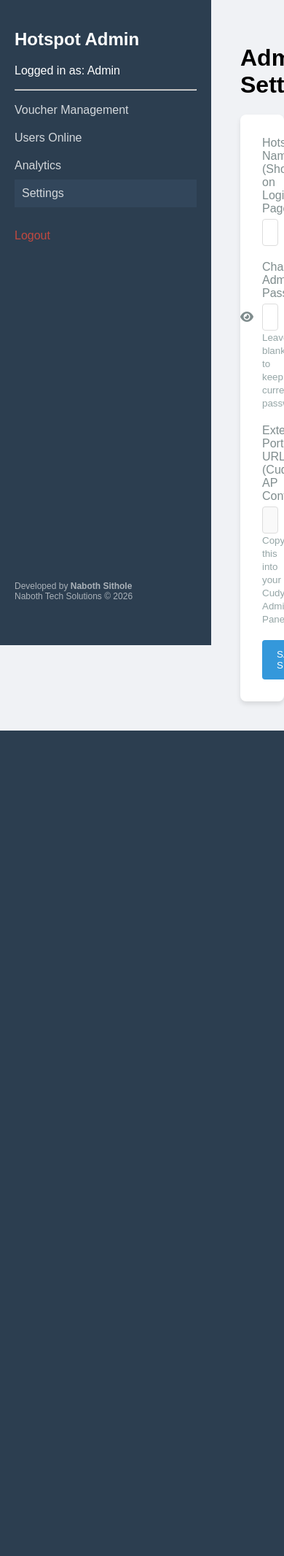
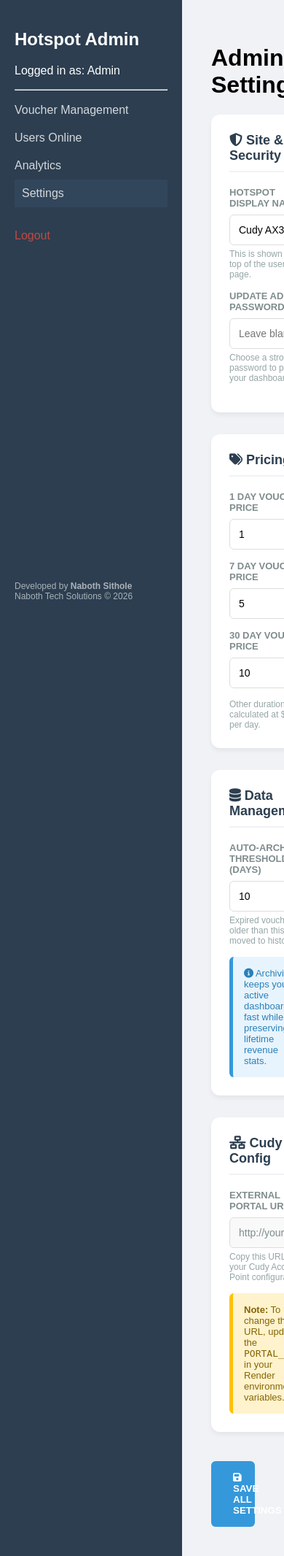
Before and after one commit to nabothsithole/cudy-hotspot, a Flask app: page /admin/settings in a window 390 px wide. Shown: the whole page at 73% size. Before the commit the page ends 1001 px from the top, so only its background shows below. Run offline with Flask 3, Linux system fonts and the light colour scheme; the visitor is signed in with stand-in values (Sample User, id 1); data comes from the database, SQL or seed files in the repository; parts of the project's set-up code (start-up, migrations or seed data) failed here and were passed over.

Commit message:
Enhance mobile responsiveness across all admin pages and update settings layout

```diff
--- a/app.py
+++ b/app.py
@@ -28,10 +28,14 @@ def get_db_conn():
 
 # --- HELPER: PRICING ---
 def get_voucher_price(duration):
-    if duration == 1: return 1
-    if duration == 7: return 5
-    if duration == 30: return 10
-    return duration # $1 per day for any other duration
+    p1 = float(get_setting('price_1d', 1))
+    p7 = float(get_setting('price_7d', 5))
+    p30 = float(get_setting('price_30d', 10))
+
+    if duration == 1: return p1
+    if duration == 7: return p7
+    if duration == 30: return p30
+    return duration # Default $1 per day
 
 # --- DATABASE SETUP ---
 def init_db():
@@ -86,7 +90,11 @@ def init_db():
     default_settings = {
         'hotspot_name': os.getenv('HOTSPOT_NAME', 'Cudy AX3000 Hotspot'),
         'admin_password_hash': bcrypt.generate_password_hash(os.getenv('ADMIN_PASSWORD', 'naboth123')).decode('utf-8'),
-        'portal_url': os.getenv('PORTAL_URL', 'http://your-server-ip:5000/login')
+        'portal_url': os.getenv('PORTAL_URL', 'http://your-server-ip:5000/login'),
+        'price_1d': '1',
+        'price_7d': '5',
+        'price_30d': '10',
+        'cleanup_days': '10'
     }
 
     for key, value in default_settings.items():
@@ -198,11 +206,12 @@ def cleanup_expired_vouchers():
     # 1. Mark active vouchers as expired
     c.execute("UPDATE vouchers SET status='expired' WHERE status='active' AND expires_at < ?", (now,))
 
-    # 2. Archive vouchers expired for more than 10 days
-    ten_days_ago = (now - timedelta(days=10)).strftime("%Y-%m-%d %H:%M:%S.%f")
+    # 2. Archive vouchers expired for more than X days
+    days = int(get_setting('cleanup_days', 10))
+    threshold = (now - timedelta(days=days)).strftime("%Y-%m-%d %H:%M:%S.%f")
 
-    # Select expired vouchers older than 10 days
-    c.execute("SELECT * FROM vouchers WHERE status='expired' AND expires_at < ?", (ten_days_ago,))
+    # Select expired vouchers older than threshold
+    c.execute("SELECT * FROM vouchers WHERE status='expired' AND expires_at < ?", (threshold,))
     to_archive = c.fetchall()
 
     for v in to_archive:
@@ -469,10 +478,18 @@ def admin_settings():
     if request.method == 'POST':
         hotspot_name = request.form.get('hotspot_name')
         new_password = request.form.get('password')
+        price_1d = request.form.get('price_1d')
+        price_7d = request.form.get('price_7d')
+        price_30d = request.form.get('price_30d')
+        cleanup_days = request.form.get('cleanup_days')
 
         conn = get_db_conn()
         c = conn.cursor()
         c.execute("UPDATE settings SET value=? WHERE key='hotspot_name'", (hotspot_name,))
+        c.execute("UPDATE settings SET value=? WHERE key='price_1d'", (price_1d,))
+        c.execute("UPDATE settings SET value=? WHERE key='price_7d'", (price_7d,))
+        c.execute("UPDATE settings SET value=? WHERE key='price_30d'", (price_30d,))
+        c.execute("UPDATE settings SET value=? WHERE key='cleanup_days'", (cleanup_days,))
 
         if new_password and len(new_password) > 0:
             new_hash = bcrypt.generate_password_hash(new_password).decode('utf-8')
@@ -485,7 +502,11 @@ def admin_settings():
 
     settings = {
         'hotspot_name': get_setting('hotspot_name'),
-        'portal_url': get_setting('portal_url')
+        'portal_url': get_setting('portal_url'),
+        'price_1d': get_setting('price_1d', '1'),
+        'price_7d': get_setting('price_7d', '5'),
+        'price_30d': get_setting('price_30d', '10'),
+        'cleanup_days': get_setting('cleanup_days', '10')
     }
     return render_template('admin_settings.html', settings=settings)
 
--- a/templates/admin_settings.html
+++ b/templates/admin_settings.html
@@ -5,19 +5,33 @@
     <link rel="stylesheet" href="https://cdnjs.cloudflare.com/ajax/libs/font-awesome/6.4.0/css/all.min.css">
     <style>
         body { font-family: sans-serif; background: #f0f2f5; margin: 0; display: flex; }
-        .sidebar { width: 250px; background: #2c3e50; color: white; height: 100vh; padding: 20px; }
-        .main { flex: 1; padding: 40px; overflow-y: auto; }
+        .sidebar { width: 250px; background: #2c3e50; color: white; min-height: 100vh; padding: 20px; box-sizing: border-box; }
         .sidebar a { color: white; text-decoration: none; display: block; padding: 10px 0; opacity: 0.8; }
         .sidebar a:hover { opacity: 1; background: #34495e; padding-left: 10px; transition: 0.3s; }
-        .settings-card { background: white; padding: 30px; border-radius: 8px; box-shadow: 0 4px 6px rgba(0,0,0,0.1); max-width: 500px; }
-        .form-group { margin-bottom: 20px; }
-        label { display: block; margin-bottom: 5px; color: #7f8c8d; }
-        input { width: 100%; padding: 10px; border: 1px solid #ddd; border-radius: 4px; box-sizing: border-box; }
-        button { background: #3498db; color: white; border: none; padding: 12px 20px; border-radius: 4px; cursor: pointer; width: 100%; }
-        button:hover { background: #2980b9; }
-        .flash { background: #d4edda; color: #155724; padding: 10px; border-radius: 4px; margin-bottom: 20px; }
+        .main { flex: 1; padding: 40px; overflow-y: auto; }
+
+        .settings-grid { display: grid; grid-template-columns: 1fr 1fr; gap: 30px; max-width: 1000px; }
+        .settings-section { background: white; padding: 25px; border-radius: 12px; box-shadow: 0 4px 6px rgba(0,0,0,0.05); }
+        .settings-section h2 { margin-top: 0; font-size: 18px; color: #2c3e50; border-bottom: 2px solid #f0f2f5; padding-bottom: 10px; margin-bottom: 20px; }
+
+        .form-group { margin-bottom: 15px; }
+        label { display: block; margin-bottom: 8px; color: #7f8c8d; font-size: 13px; font-weight: bold; text-transform: uppercase; }
+        input { width: 100%; padding: 12px; border: 1px solid #ddd; border-radius: 6px; box-sizing: border-box; font-size: 14px; }
+        input:focus { border-color: #3498db; outline: none; box-shadow: 0 0 0 2px rgba(52,152,219,0.2); }
+
+        .save-btn { background: #3498db; color: white; border: none; padding: 15px 30px; border-radius: 6px; cursor: pointer; width: 100%; font-weight: bold; margin-top: 20px; transition: 0.3s; }
+        .save-btn:hover { background: #2980b9; transform: translateY(-1px); }
+
+        .flash { background: #d4edda; color: #155724; padding: 15px; border-radius: 8px; margin-bottom: 30px; border-left: 5px solid #2ecc71; }
         .password-container { position: relative; }
         .password-container i { position: absolute; right: 12px; top: 50%; transform: translateY(-50%); cursor: pointer; color: #7f8c8d; }
+
+        .info-box { background: #e8f4fd; border-left: 5px solid #3498db; padding: 15px; border-radius: 6px; font-size: 13px; color: #2980b9; margin-top: 10px; }
+        .help-text { color: #95a5a6; font-size: 12px; margin-top: 5px; }
+
+        @media (max-width: 900px) {
+            .settings-grid { grid-template-columns: 1fr; }
+        }
     </style>
 </head>
 <body>
@@ -41,33 +55,83 @@
         {% with messages = get_flashed_messages() %}
           {% if messages %}
             {% for message in messages %}
-              <div class="flash">{{ message }}</div>
+              <div class="flash"><i class="fa-solid fa-circle-check"></i> {{ message }}</div>
             {% endfor %}
           {% endif %}
         {% endwith %}
 
-        <div class="settings-card">
         <form action="/admin/settings" method="POST">
+            <div class="settings-grid">
+                <!-- Branding & Security -->
+                <div class="settings-section">
+                    <h2><i class="fa-solid fa-shield-halved"></i> Site & Security</h2>
                     <div class="form-group">
-                    <label>Hotspot Name (Shown on Login Page)</label>
-                    <input type="text" name="hotspot_name" value="{{ settings.hotspot_name }}">
+                        <label>Hotspot Display Name</label>
+                        <input type="text" name="hotspot_name" value="{{ settings.hotspot_name }}" placeholder="e.g. Naboth Tech Wi-Fi">
+                        <div class="help-text">This is shown at the top of the user login page.</div>
                     </div>
                     <div class="form-group">
-                    <label>Change Admin Password</label>
+                        <label>Update Admin Password</label>
                         <div class="password-container">
-                        <input type="password" name="password" id="password" placeholder="Enter new password to change">
+                            <input type="password" name="password" id="password" placeholder="Leave blank to keep current">
                             <i class="fa-solid fa-eye" id="togglePassword"></i>
                         </div>
-                    <small style="color: #95a5a6;">Leave blank to keep current password.</small>
+                        <div class="help-text">Choose a strong password to protect your dashboard.</div>
+                    </div>
+                </div>
+
+                <!-- Pricing Configuration -->
+                <div class="settings-section">
+                    <h2><i class="fa-solid fa-tags"></i> Pricing ($)</h2>
+                    <div class="form-group">
+                        <label>1 Day Voucher Price</label>
+                        <input type="number" step="0.01" name="price_1d" value="{{ settings.price_1d }}">
                     </div>
                     <div class="form-group">
-                    <label>External Portal URL (Cudy AP Config)</label>
-                    <input type="text" name="portal_url" value="{{ settings.portal_url }}" readonly style="background: #f9f9f9;">
-                    <small style="color: #95a5a6;">Copy this into your Cudy Admin Panel.</small>
+                        <label>7 Day Voucher Price</label>
+                        <input type="number" step="0.01" name="price_7d" value="{{ settings.price_7d }}">
                     </div>
-                <button type="submit">SAVE SETTINGS</button>
+                    <div class="form-group">
+                        <label>30 Day Voucher Price</label>
+                        <input type="number" step="0.01" name="price_30d" value="{{ settings.price_30d }}">
+                    </div>
+                    <div class="help-text">Other durations are calculated at $1.00 per day.</div>
+                </div>
+
+                <!-- Database & Cleanup -->
+                <div class="settings-section">
+                    <h2><i class="fa-solid fa-database"></i> Data Management</h2>
+                    <div class="form-group">
+                        <label>Auto-Archive Threshold (Days)</label>
+                        <input type="number" name="cleanup_days" value="{{ settings.cleanup_days }}">
+                        <div class="help-text">Expired vouchers older than this will be moved to history.</div>
+                    </div>
+                    <div class="info-box">
+                        <i class="fa-solid fa-info-circle"></i>
+                        Archiving keeps your active dashboard fast while preserving lifetime revenue stats.
+                    </div>
+                </div>
+
+                <!-- API & Integration -->
+                <div class="settings-section">
+                    <h2><i class="fa-solid fa-network-wired"></i> Cudy AP Config</h2>
+                    <div class="form-group">
+                        <label>External Portal URL</label>
+                        <input type="text" value="{{ settings.portal_url }}" readonly style="background: #f9f9f9; color: #7f8c8d; cursor: not-allowed;">
+                        <div class="help-text">Copy this URL into your Cudy Access Point configuration.</div>
+                    </div>
+                    <div class="info-box" style="background: #fff3cd; border-color: #ffc107; color: #856404;">
+                        <strong>Note:</strong> To change the URL, update the <code>PORTAL_URL</code> in your Render environment variables.
+                    </div>
+                </div>
+            </div>
+
+            <div style="max-width: 1000px; margin-top: 20px;">
+                <button type="submit" class="save-btn">
+                    <i class="fa-solid fa-floppy-disk"></i> SAVE ALL SETTINGS
+                </button>
+            </div>
         </form>
-        </div>
     </div>
 
     <script>
@@ -75,10 +139,8 @@
         const password = document.querySelector('#password');
 
         togglePassword.addEventListener('click', function (e) {
-            // toggle the type attribute
             const type = password.getAttribute('type') === 'password' ? 'text' : 'password';
             password.setAttribute('type', type);
-            // toggle the eye slash icon
             this.classList.toggle('fa-eye-slash');
         });
     </script>
```
Also changed, not shown: templates/admin_login.html (+8 -4 lines), templates/admin_online.html (+24 -10 lines). Lines whose indentation alone changed are shown as unchanged.
